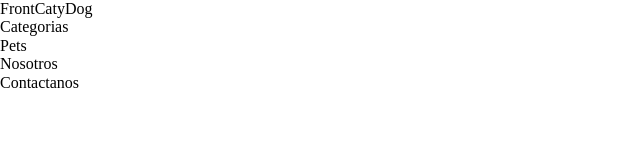
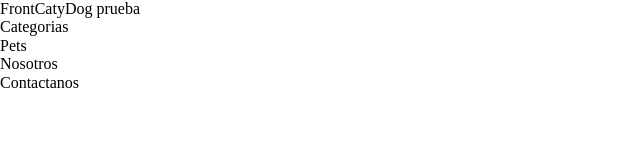
Before and after one commit to NahuelRB/DH-Forrajeria, a plain HTML site: page index.html in a window 1280 px wide. Shown: the full height of the page, 0-640 px from the left. Drawn offline with Linux system fonts and the light colour scheme; files that its build step writes are made by us from their sources.

Commit message:
Tercer commit

```diff
--- a/index.html
+++ b/index.html
@@ -15,6 +15,7 @@
     <header>
         <div class="header-title">
             <span>FrontCatyDog</span>
+            <span>prueba</span>
         </div>
         <div class="header-categories">
             <ul>
```
